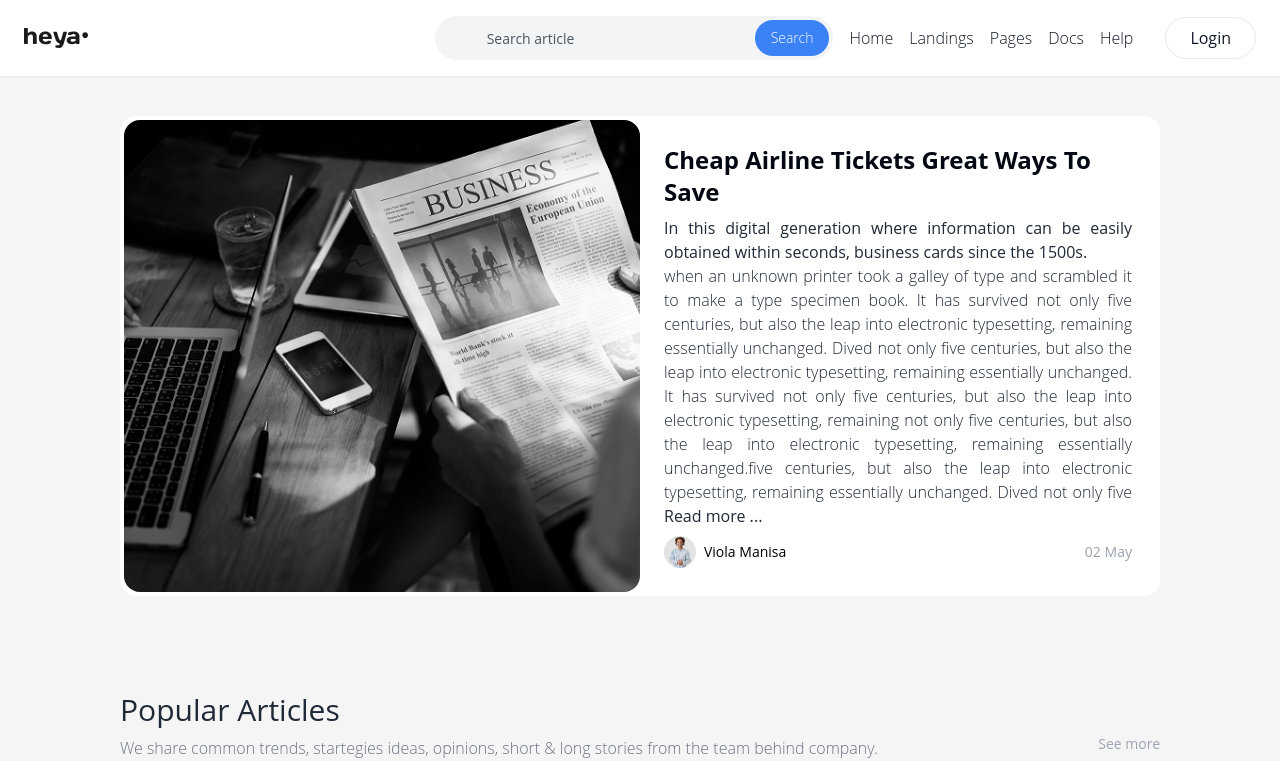
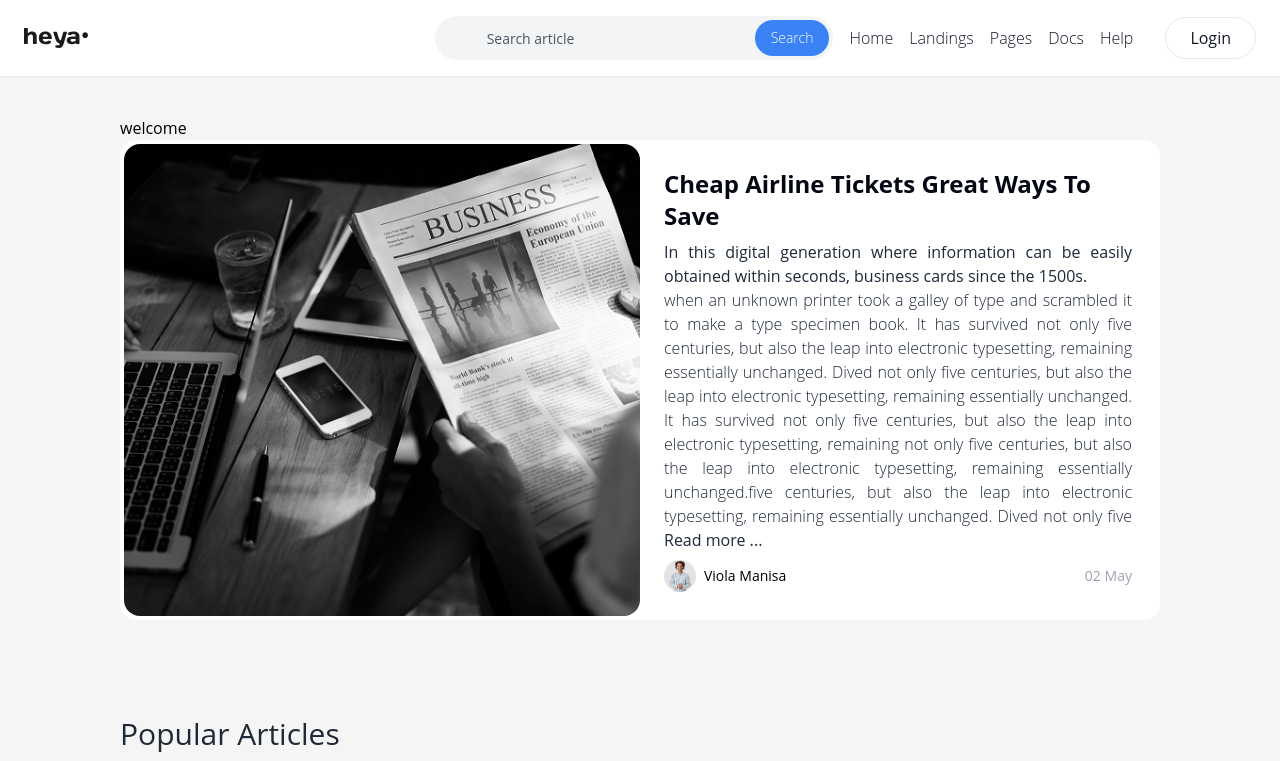
Before and after one commit to setykarimi/Heya-News, a React (Vite) app: page / in a window 1280 px wide. Shown: the top 761 px of the page. Built offline with nearby package versions, Linux system fonts and the light colour scheme; some icons are missing.

Commit message:
Subject: MultiLanguage, Description: Add language data for test, Date: 6/30/2023

```diff
--- a/src/pages/Home.jsx
+++ b/src/pages/Home.jsx
@@ -1,11 +1,15 @@
 import NewsBanner from "Components/banner/newsBanner";
 import TodayHeadlines from "Cards/components/todayHeadlines";
 import PopularArticles from "Cards/popularArticle";
+import { useTranslation } from "react-i18next";
 
 
 const Home = () => {
+    const { t } = useTranslation();
+
     return (
         <>
+        <h1>{t("welcome")}</h1>
             <NewsBanner />
             <PopularArticles />
             <TodayHeadlines />
```
